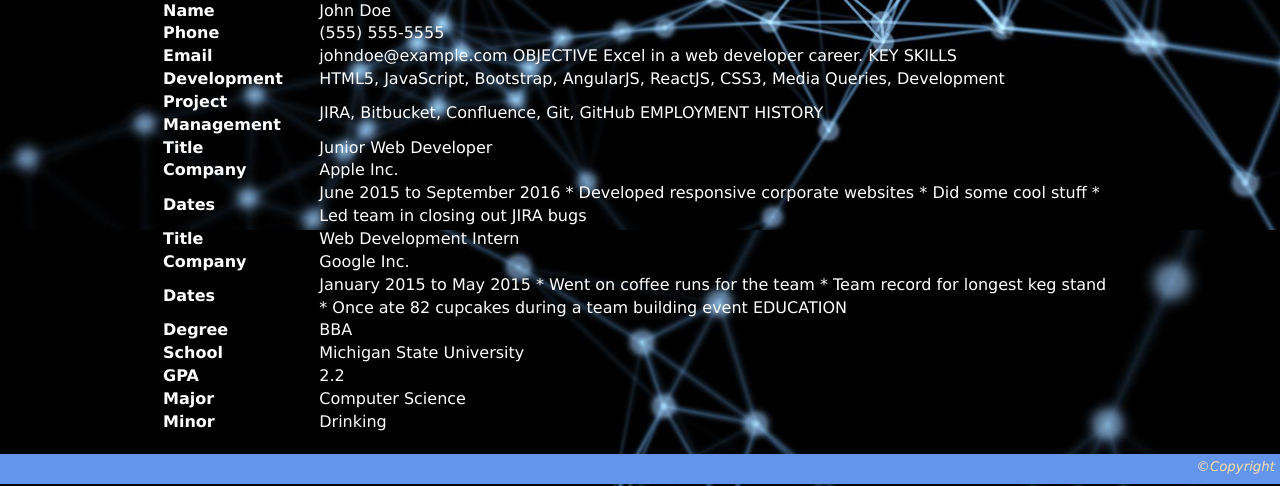
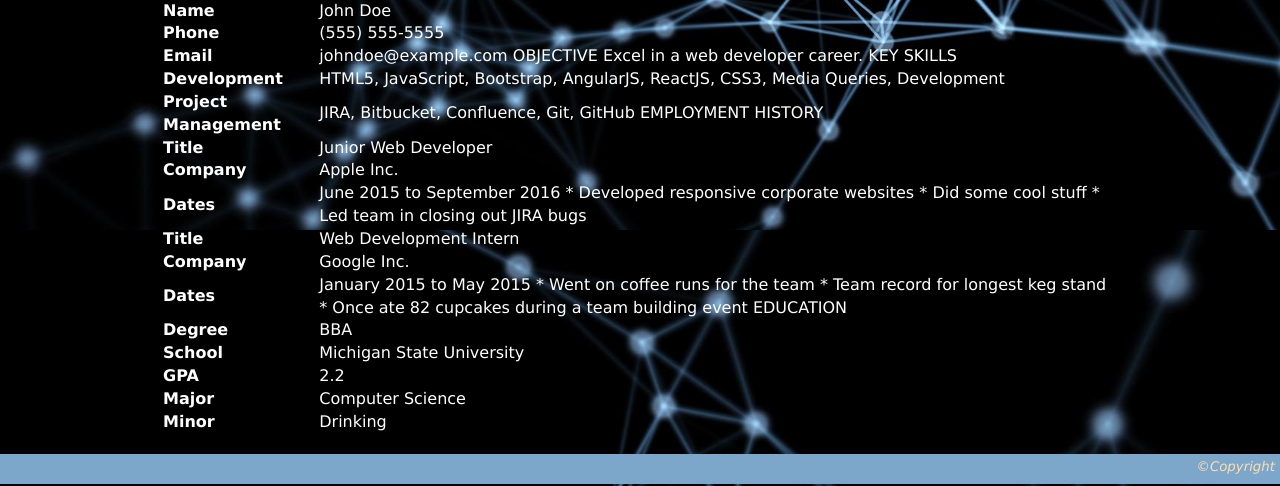
Before and after one commit to shubham17vyas/codingChallenge, a plain HTML site: page index.html in a window 1280 px wide. Shown: the part 570-1056 px from the top of the page. Drawn offline with nearby package versions, Linux system fonts and the light colour scheme; some packages are replaced by stand-ins of ours.

Commit message:
footer color change

```diff
--- a/css/main.css
+++ b/css/main.css
@@ -156,7 +156,7 @@ body{
 }
 #footer{
     display: block;
-    background-color: cornflowerblue;
+    background-color: #7CA7CA;
     color:navajowhite;
     padding: 3px 5px;
     width:100%;
```
